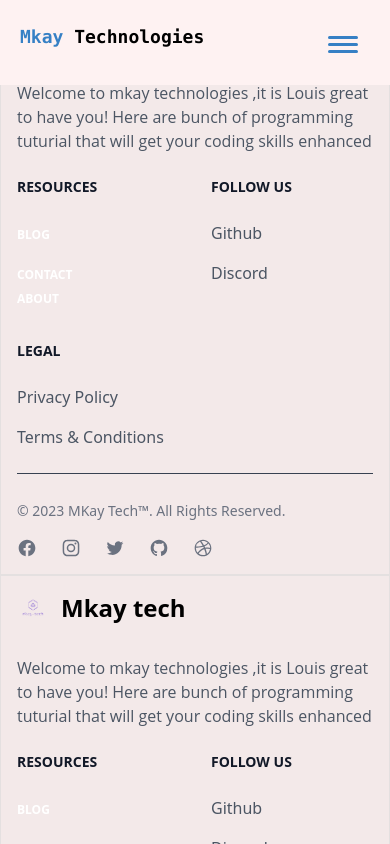
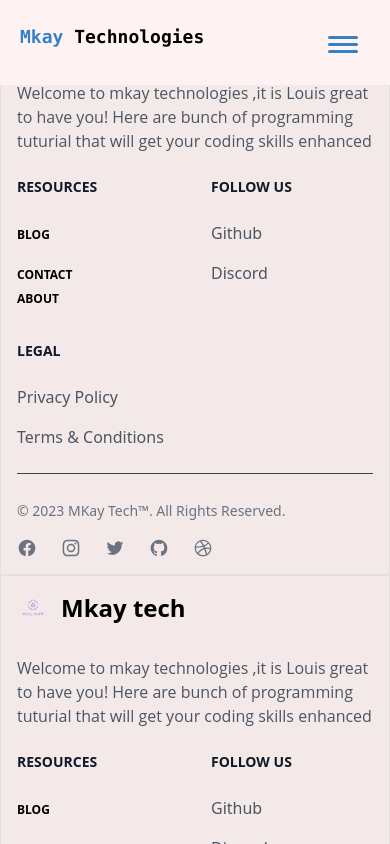
Before and after one commit to Louis12345642/Mkay-tech, a Nuxt app: page /components/pageFooter in a window 390 px wide. Shown: the top 844 px of the page. Built offline with nearby package versions, Linux system fonts and the light colour scheme.

Commit message:
change the color of the footer nav

```diff
--- a/pages/components/pageFooter.vue
+++ b/pages/components/pageFooter.vue
@@ -16,13 +16,13 @@
                 <h2 class="mb-6 text-sm font-semibold text-gray-900 uppercase ">Resources</h2>
                 <ul class="text-gray-600 ">
                     <li class="mb-4">
-                        <NuxtLink to="/blog" class="text-xs font-bold uppercase text-white  md:text-black">BLOG</NuxtLink>
+                        <NuxtLink to="/blog" class="text-xs font-bold uppercase text-black">BLOG</NuxtLink>
                     </li>
                     <li>
-                        <NuxtLink to="/contact" class="text-xs font-bold usppercase text-white md:text-black">CONTACT</NuxtLink>
+                        <NuxtLink to="/contact" class="text-xs font-bold usppercase text-black">CONTACT</NuxtLink>
                     </li>
                     <li>
-                        <NuxtLink to="/about" class="text-xs font-bold usppercase text-white md:text-black">ABOUT</NuxtLink>
+                        <NuxtLink to="/about" class="text-xs font-bold usppercase text-black">ABOUT</NuxtLink>
                     </li>
                 </ul>
             </div>
```
